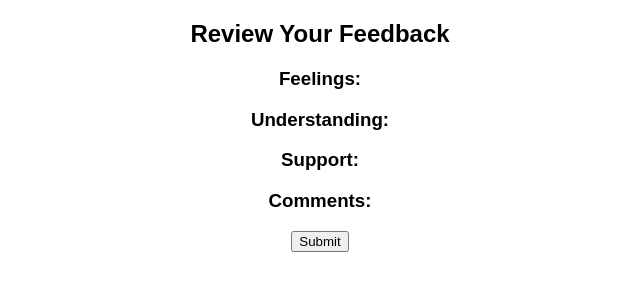
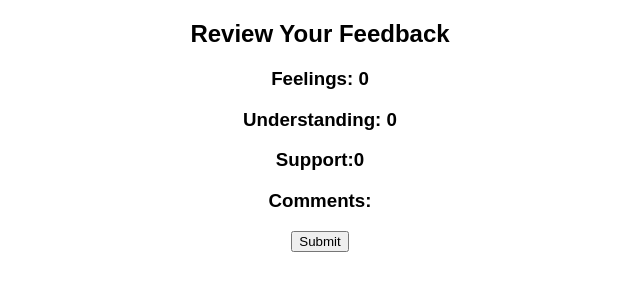
Before and after one commit to xqhuynh/weekend-redux-feddback-loop, a React (Create React App) app: page /#/review-form in a window 1280 px wide. Shown: the top 300 px of the page, without its empty margins (320-960 px from the left). Built offline with nearby package versions, Linux system fonts and the light colour scheme.

Commit message:
Complete review form

```diff
--- a/src/components/App/App.jsx
+++ b/src/components/App/App.jsx
@@ -16,7 +16,20 @@ function App() {
   const dispatch = useDispatch();
   // Axios GET to retrive data from db
   const getFeedback = () => {
-    axios({});
+    axios({
+      method: "GET",
+      url: "/feedback",
+    }).then((response) => {
+      console.log("GET feedback info", response);
+      // response is feedback objects
+      // dispatch it to storedFeedback reducer
+      dispatch({
+        type: "GET_FEEDBACK_INFO",
+        payload: response.data,
+      }).catch((err) => {
+        console.log("Error getting data", err);
+      });
+    });
   };
 
   return (
@@ -35,7 +48,7 @@ function App() {
           <CommentsForm />
         </Route>
         <Route path="/review-form">
-          <ReviewForm />
+          <ReviewForm getFeedback={getFeedback} />
         </Route>
         <Route path="/success-form">
           <SuccessForm />
--- a/src/components/ReviewForm/ReviewForm.jsx
+++ b/src/components/ReviewForm/ReviewForm.jsx
@@ -4,23 +4,17 @@ import { Link } from "react-router-dom";
 import swal from "sweetalert";
 import axios from "axios";
 
-function ReviewForm() {
+function ReviewForm({ getFeedback }) {
   // Need: useHistory, useDispatch, useSelector hooks
   const history = useHistory();
   const dispatch = useDispatch();
   // useSelector for feedBackDataToStore() in store
-  const feedback = useSelector((store) => store.feedbackDataToStore);
+  const feedback = useSelector((store) => store.feedBackDataToStore);
+  console.log("Feedback object is", feedback);
 
-  // function to handle 'submit' button click
-  const handleSubmit = (evt) => {
+  // Axios POST to add data to db after submit button clicked
+  const onSubmitFeedback = (evt) => {
     evt.preventDefault();
-    // direct to next form with useHistory hook
-    history.push("/success-form");
-    addFeedback();
-  };
-
-  // Axios POST to add data to db
-  const addFeedback = () => {
     axios({
       method: "POST",
       url: "/feedback",
@@ -43,11 +37,11 @@ function ReviewForm() {
   return (
     <>
       <h2>Review Your Feedback</h2>
-      <h3>Feelings: </h3>
-      <h3>Understanding:</h3>
-      <h3>Support:</h3>
-      <h3>Comments:</h3>
-      <form onSubmit={handleSubmit}>
+      <h3>Feelings: {feedback.feelingForm}</h3>
+      <h3>Understanding: {feedback.understandingForm}</h3>
+      <h3>Support:{feedback.supportedForm}</h3>
+      <h3>Comments:{feedback.commentsForm}</h3>
+      <form onSubmit={onSubmitFeedback}>
         <Link to={"/success-form"}>
           <button type="submit">Submit</button>
         </Link>
```
